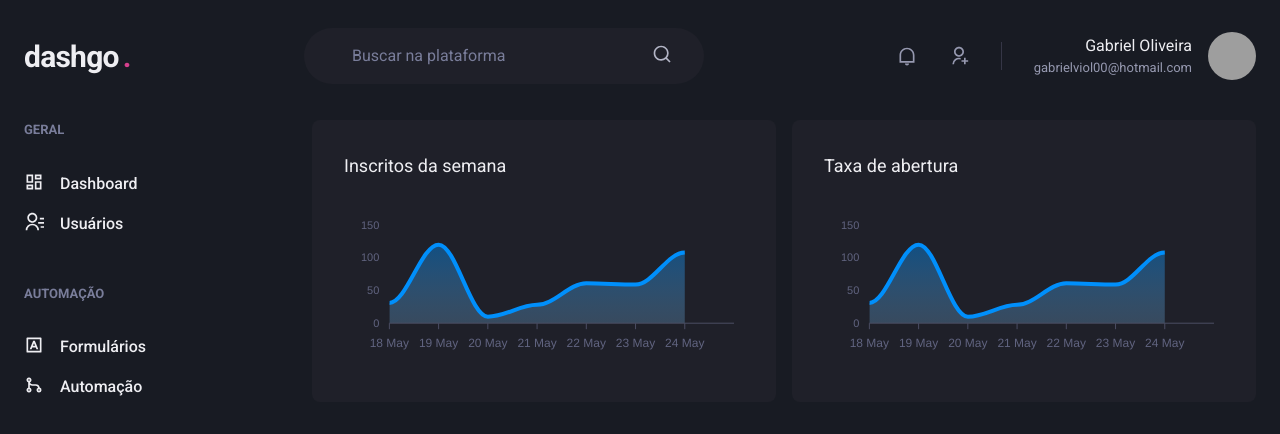
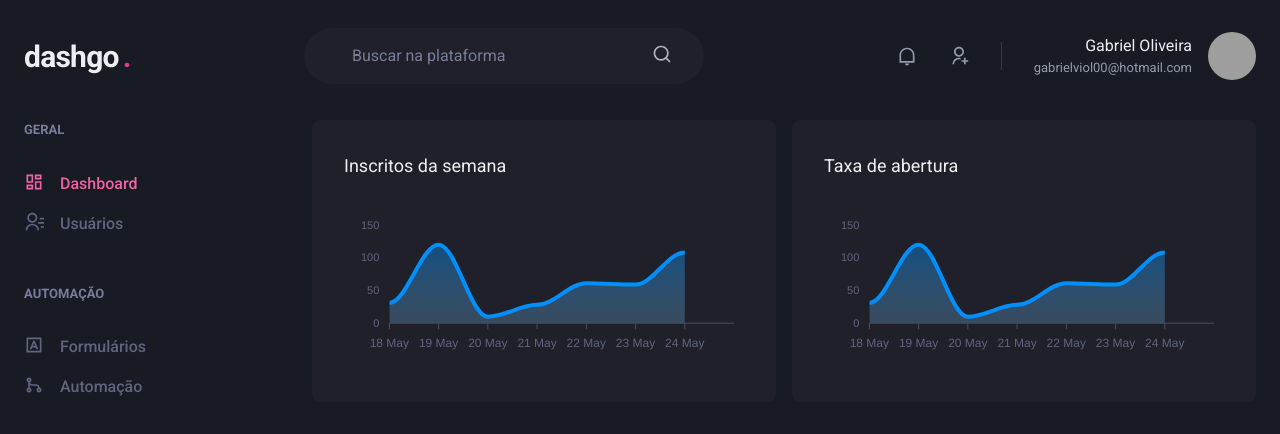
Before and after one commit to gabrielviol/Dashgo, a Next.js app: page /dashboard in a window 1280 px wide. Shown: the top 434 px of the page. Built offline with nearby package versions, Linux system fonts and the light colour scheme; grey boxes are pictures that could not be loaded.

Commit message:
ActiveLinks

```diff
--- /dev/null
+++ b/src/components/ActiveLink.tsx
@@ -0,0 +1,36 @@
+import Link, { LinkProps } from 'next/link'
+import { useRouter } from 'next/router'
+import { cloneElement, ReactElement } from 'react'
+
+interface ActiveLinkProps extends LinkProps {
+  children: ReactElement
+  shouldMatchExactHref?: boolean
+}
+
+export function ActiveLink({
+  children,
+  shouldMatchExactHref = false,
+  ...rest
+}: ActiveLinkProps) {
+  const { asPath } = useRouter()
+
+  let isActive = false
+
+  if (shouldMatchExactHref && (asPath === rest.href || asPath === rest.as)) {
+    isActive = true
+  }
+
+  if (
+    !shouldMatchExactHref &&
+    (asPath.startsWith(String(rest.href)) || asPath.startsWith(String(rest.as)))
+  ) {
+    isActive = true
+  }
+  return (
+    <Link {...rest}>
+      {cloneElement(children, {
+        color: isActive ? 'pink.400' : 'gray.500',
+      })}
+    </Link>
+  )
+}
--- a/src/components/Sidebar/NavLink.tsx
+++ b/src/components/Sidebar/NavLink.tsx
@@ -6,6 +6,7 @@
 } from '@chakra-ui/react'
 import { ElementType } from 'react'
 import Link from 'next/link'
+import { ActiveLink } from '../ActiveLink'
 
 interface NavLinkProps extends ChakraLinkProps {
   icon: ElementType
@@ -15,13 +16,13 @@
 
 export function NavLink({ icon, children, href, ...rest }: NavLinkProps) {
   return (
-    <Link href={href} passHref>
+    <ActiveLink href={href} passHref>
       <ChakraLink display="flex" alignContent="center" {...rest}>
         <Icon as={icon} fontSize="20" />
         <Text ml="4" fontWeight="medium">
           {children}
         </Text>
       </ChakraLink>
-    </Link>
+    </ActiveLink>
   )
 }
```
